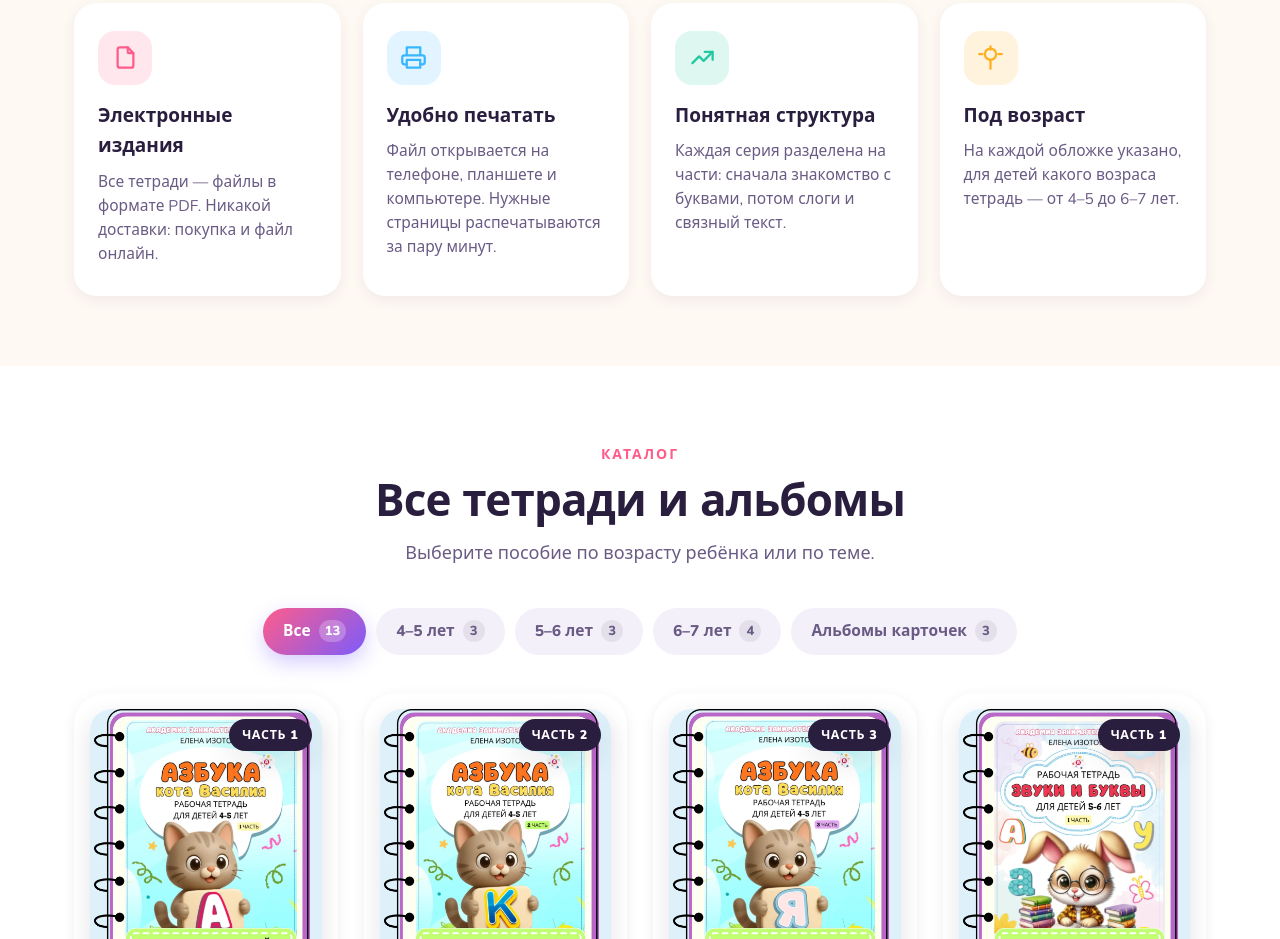
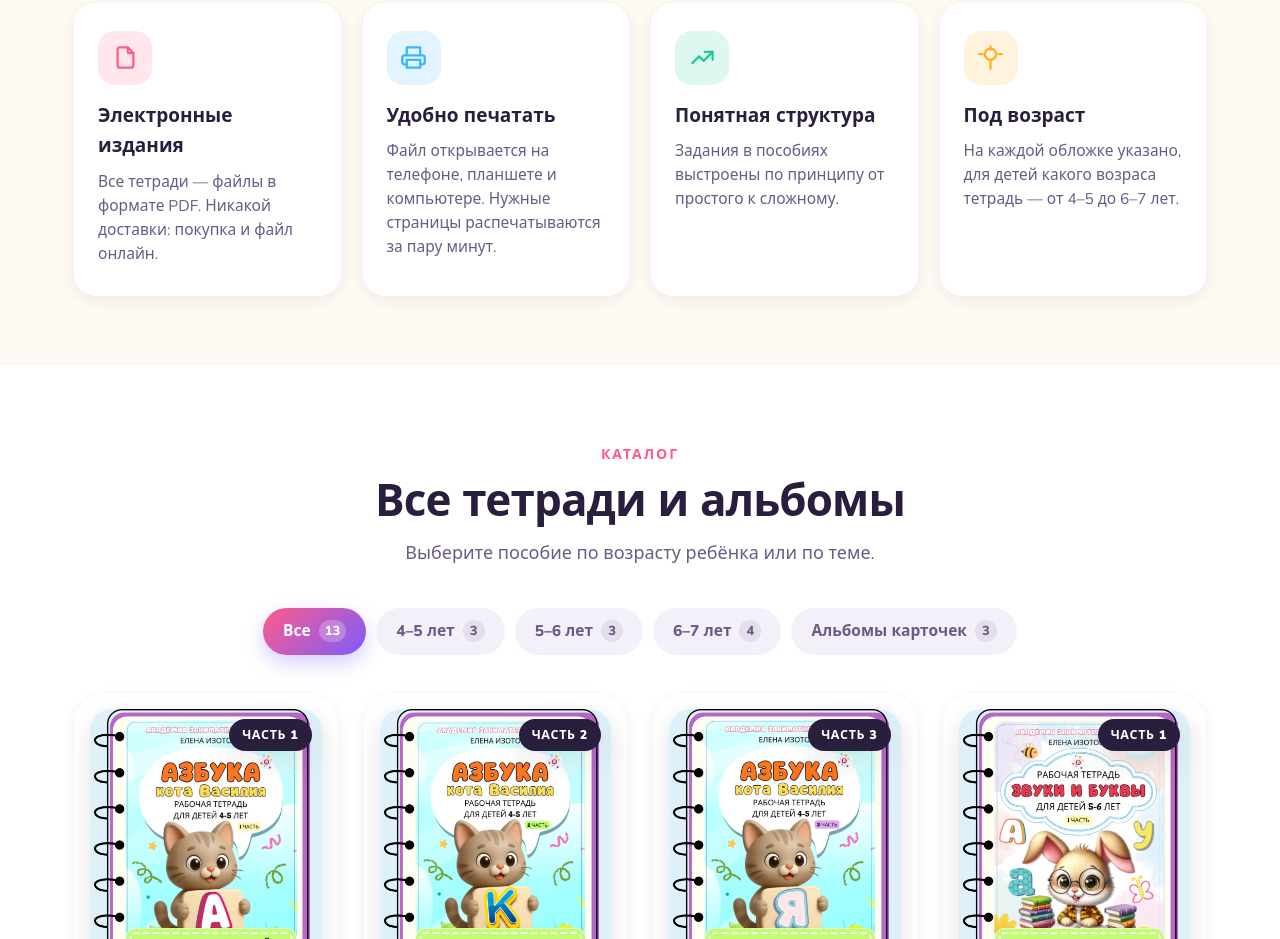
Before and after one commit to anisimovs/izotova, a website: page site/index.html in a window 1280 px wide. Shown: the part 1164-2103 px from the top of the page. Drawn offline with nearby package versions, Linux system fonts and the light colour scheme.

Commit message:
Обобщил текст в блоке «Понятная структура»
Было: «Каждая серия разделена на части: сначала знакомство с буквами,
потом слоги и связный текст.»
Стало: «Задания в пособиях выстроены по принципу от простого к сложному.»

```diff
--- a/site/index.html
+++ b/site/index.html
@@ -113,7 +113,7 @@
           <svg viewBox="0 0 24 24"><path d="m3 17 6-6 4 4 8-8"/><path d="M14 7h7v7"/></svg>
         </span>
         <h3>Понятная структура</h3>
-        <p>Каждая серия разделена на части: сначала знакомство с буквами, потом слоги и связный текст.</p>
+        <p>Задания в пособиях выстроены по принципу от простого к сложному.</p>
       </li>
       <li class="feature reveal">
         <span class="feature-icon" style="--c:var(--amber)">
```
